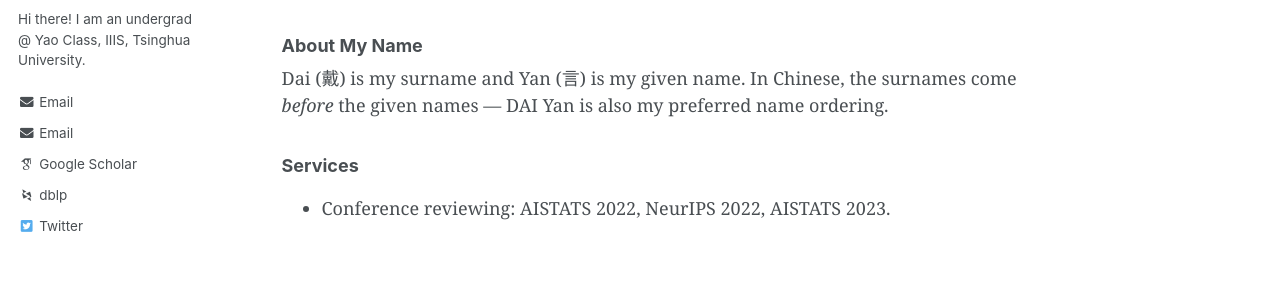
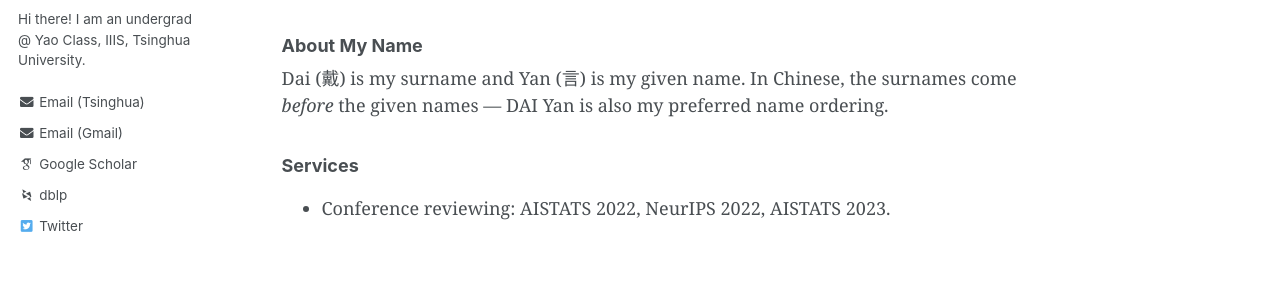
Before and after one commit to yandaichn/yandaichn.github.io, a Jekyll site: the page built from _pages/about.md, in a window 1280 px wide. Shown: the part 347-633 px from the top of the page. Built offline with Jekyll 4.4.1, drawn with Linux system fonts in a browser that asks for light colours; some web fonts are replaced.

Commit message:
Upd email

```diff
--- a/_includes/author-profile.html
+++ b/_includes/author-profile.html
@@ -32,10 +32,10 @@
         <li><a href="{{ author.uri }}"><i class="fas fa-fw fa-link" aria-hidden="true"></i> {{ site.data.ui-text[site.locale].website_label | default: "Website" }}</a></li>
       {% endif %}
       {% if author.email %}
-        <li><a href="mailto:{{ author.email }}"><i class="fas fa-fw fa-envelope" aria-hidden="true"></i> {{ site.data.ui-text[site.locale].email_label | default: "Email (Tsinghua)" }}</a></li>
+        <li><a href="mailto:{{ author.email }}"><i class="fas fa-fw fa-envelope" aria-hidden="true"></i> Email (Tsinghua)</a></li>
       {% endif %}
       {% if author.email2 %}
-        <li><a href="mailto:{{ author.email2 }}"><i class="fas fa-fw fa-envelope" aria-hidden="true"></i> {{ site.data.ui-text[site.locale].email_label | default: "Email (Gmail)" }}</a></li>
+        <li><a href="mailto:{{ author.email2 }}"><i class="fas fa-fw fa-envelope" aria-hidden="true"></i> Email (Gmail)</a></li>
       {% endif %}
       {% if author.keybase %}
         <li><a href="https://keybase.io/{{ author.keybase }}"><i class="fas fa-fw fa-key" aria-hidden="true"></i> Keybase</a></li>
```
